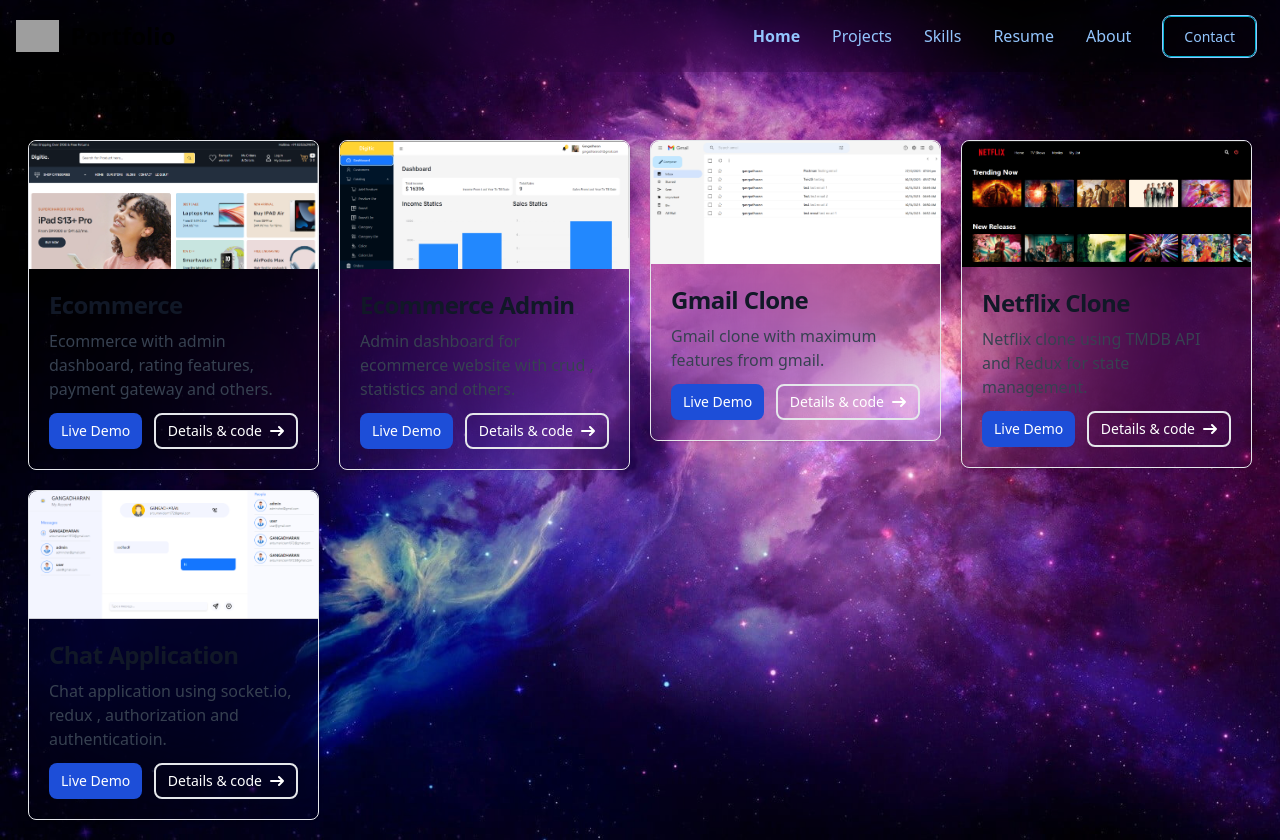
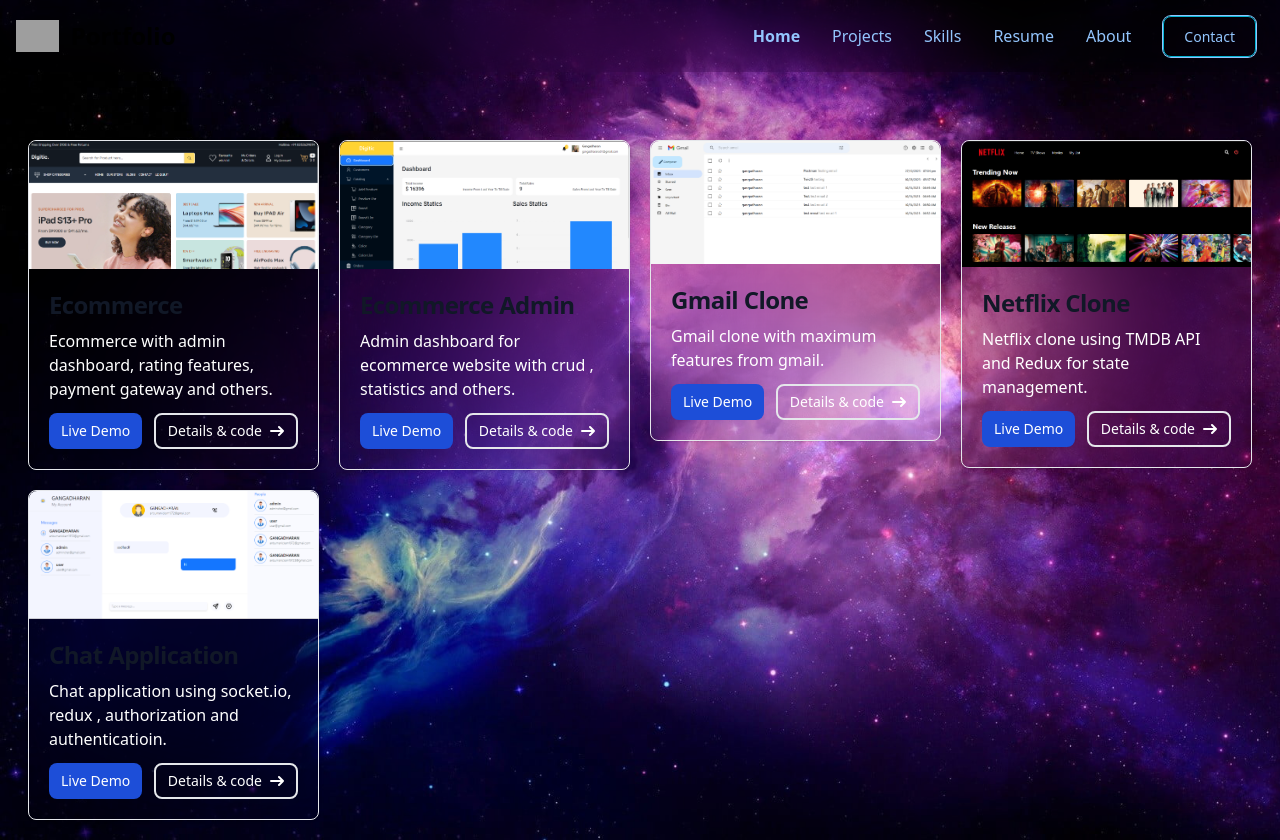
Before and after one commit to GANGADHARAN26/portfolio, a React (Vite) app: page /projects in a window 1280 px wide. Built offline with nearby package versions, Linux system fonts and the light colour scheme; no server answers; grey boxes are pictures that could not be loaded.

Commit message:
changed text color in projects

```diff
--- a/src/pages/Projects.jsx
+++ b/src/pages/Projects.jsx
@@ -72,7 +72,7 @@ export default function Projects() {
                         {info.name}
                       </h5>
                     </a>
-                    <p className="mb-3 font-normal text-gray-700 dark:text-gray-400">
+                    <p className="mb-3 font-normal text-white">
                       {info.details}
                     </p>
                     <div className="flex justify-between">
```
